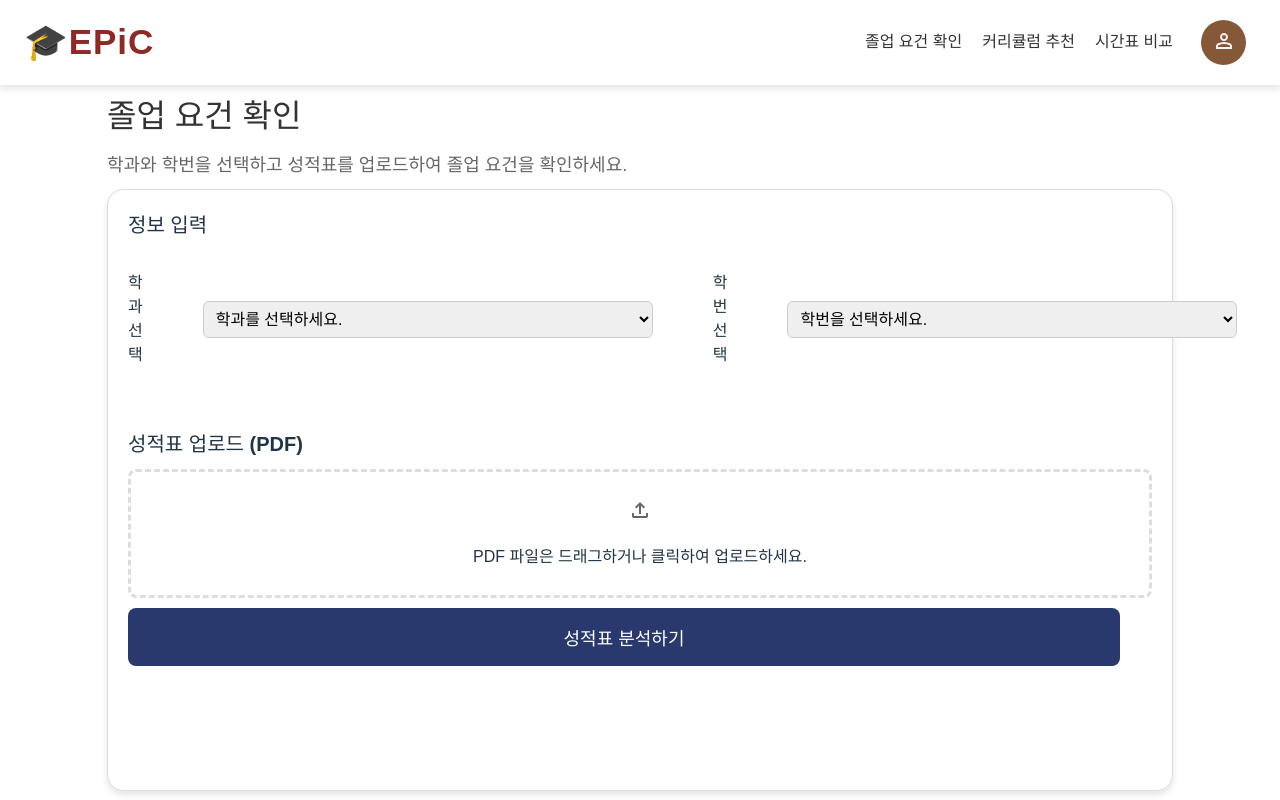
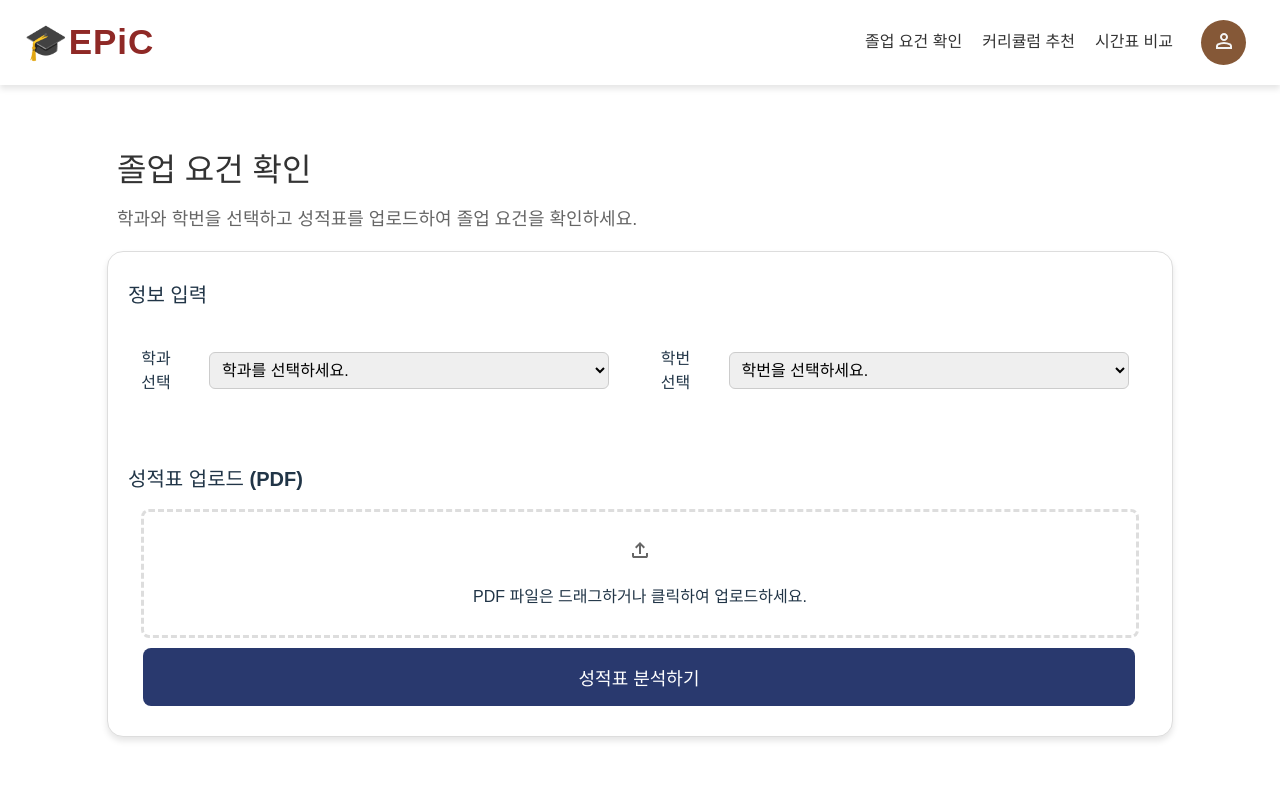
Before and after one commit to semothon/2025_TEAM_15_FE, a React app: page /graduation-check in a window 1280 px wide. Built offline with nearby package versions, Linux system fonts and the light colour scheme; the HTML template or start-up script is replaced by a standard one; a web font is replaced by a local one.

Commit message:
🎨 style: #7 re-adjust overall UI layout for 'Graduation' page

```diff
--- a/src/styles/graduation.css
+++ b/src/styles/graduation.css
@@ -4,23 +4,24 @@
 
 .graduation-container {
   width: 80vw;
-  height: 70vh;
-  max-width: 2000px;
+  max-width: 1700px;
   min-width: 600px;
   margin: 0 auto;
   background-color: #fff;
   border: 1px solid #ddd;
   display: flex;
   flex-direction: column;
+  margin-bottom: 20px;
   padding: 30px;
   align-items: left;
   border-radius: 16px;
   box-shadow: 0 4px 6px rgba(0, 0, 0, 0.1);
-  margin-top: 5%;
 }
 
 .graduation-intro{
-  padding-top: 100px;
+  margin-top: 0px;
+  margin-left: 10px;
+  margin-bottom: 18px;
 }
 
 /* 제목 스타일 */
@@ -49,20 +50,27 @@
   font-size: 20px;
   font-weight: bold;
   text-align: left;
-  margin-top: 0px;
-  margin-bottom: 10px;
+  margin-top: 8px;
+  margin-bottom: 15px;
 }
 
 .form-group-horizontal {
   display: flex;
   align-items: center;
-  gap: 50px;
+  gap: 15px;
+}
+
+.form-group-text {
+  display: block;
+  font-size: 16px;
+  width: 50px;
+  text-align: right;
 }
 
 .form-group {
   display: flex;
   align-items: center;
-  gap: 10px;
+  gap: 0px;
   margin-left: 5px;
 }
 
@@ -85,11 +93,11 @@
   font-size: 16px;
 }
 #department {
-  width: 450px;
+  width: 400px;
 }
 
 #studentId {
-  width: 450px;
+  width: 400px;
 }
 
 /* 성적표 업로드 영역 스타일 */
@@ -102,7 +110,9 @@
   border-radius: 8px;
   padding: 10px;
   text-align: center;
-  margin-bottom: 10px;
+  width: 95%;
+  margin: 0 auto 10px;
+  max-width: 1200px;
 }
 
 .upload-box p {
@@ -127,12 +137,16 @@
 
 .submit-button {
   display: block;
-  width: calc(100%);
-  padding: 15px;
+  width: 100%;
+  padding: 10px;
   background-color: var(--primary-color);
   color: #fff;
   font-size: 18px;
   border-radius: 8px;
+  max-width: 1200px;
+  margin-left: 15px;
+  margin-right: 0px;
+  margin-bottom: 10px;
 }
 
 .submit-button:hover {
```
